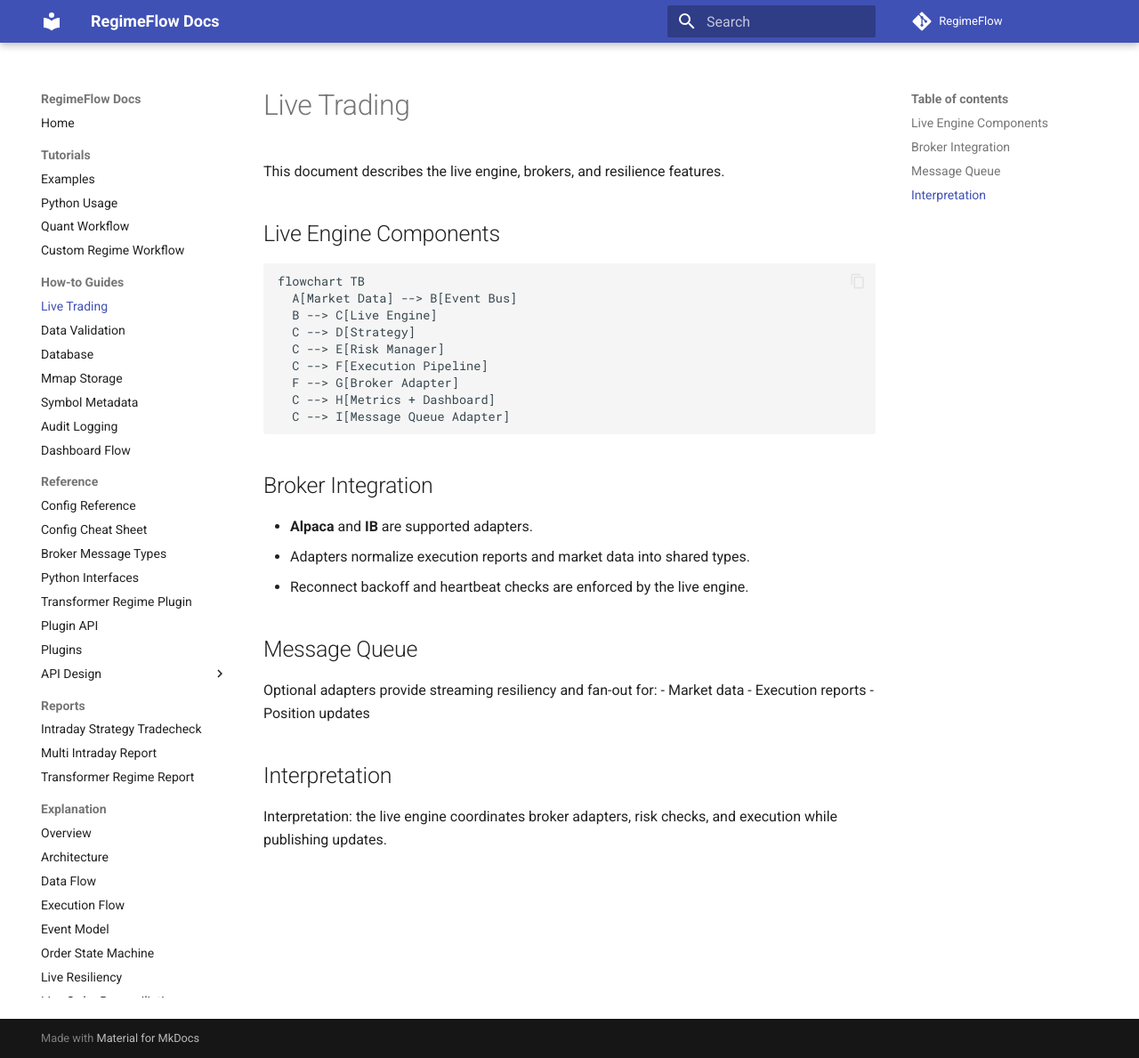
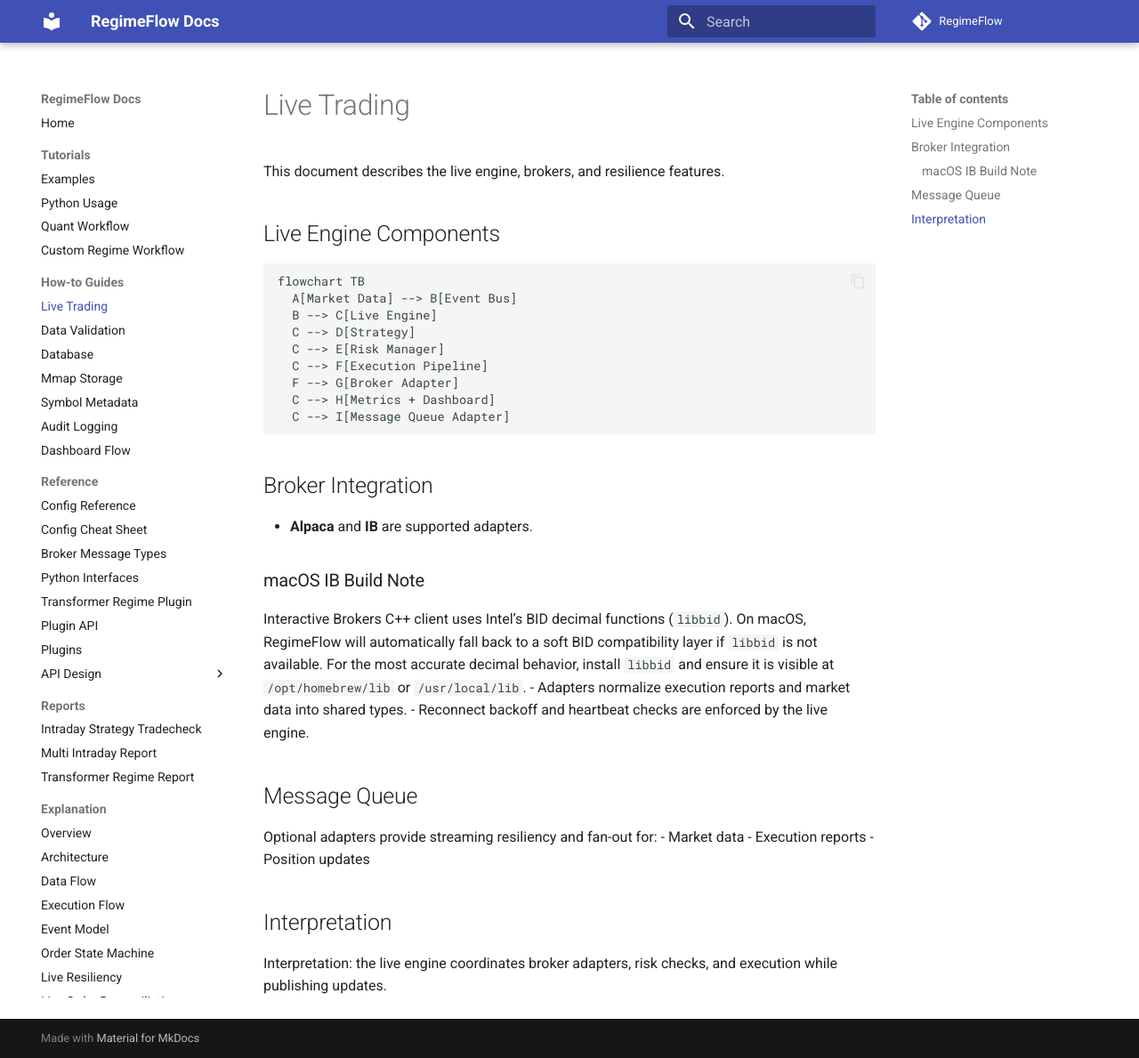
Before and after one commit to gregorian-09/regime-flow, an MkDocs documentation site: the page built from docs/how-to/live-trading.md, in a window 1280 px wide and 1189 px high. Shown: the whole window at 89% size. Built offline with MkDocs 1.6.1 and Material for MkDocs 9.7.7, drawn with Linux system fonts in a browser that asks for light colours; comment, search, counter and statistics services are not loaded.

Commit message:
docs: note macOS libbid fallback for ibapi

```diff
--- a/docs/how-to/live-trading.md
+++ b/docs/how-to/live-trading.md
@@ -20,6 +20,9 @@ flowchart TB
 ## Broker Integration
 
 - **Alpaca** and **IB** are supported adapters.
+
+### macOS IB Build Note
+Interactive Brokers C++ client uses Intel’s BID decimal functions (`libbid`). On macOS, RegimeFlow will automatically fall back to a soft BID compatibility layer if `libbid` is not available. For the most accurate decimal behavior, install `libbid` and ensure it is visible at `/opt/homebrew/lib` or `/usr/local/lib`.
 - Adapters normalize execution reports and market data into shared types.
 - Reconnect backoff and heartbeat checks are enforced by the live engine.
 
```
